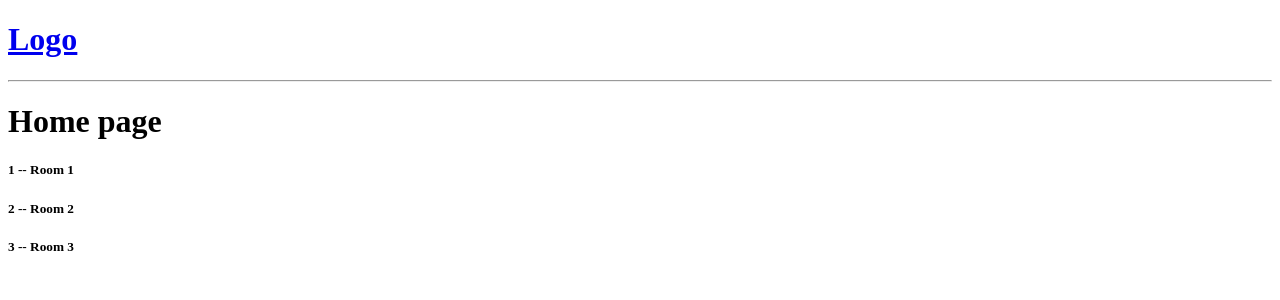
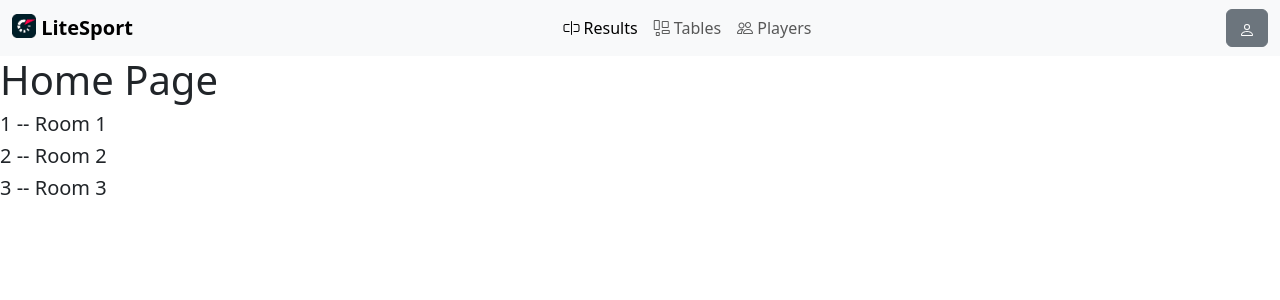
Before and after one commit to Kudl1k/skj, a Django app: page / in a window 1280 px wide. Shown: the top 300 px of the page. Run offline with Django 5.2, Linux system fonts and the light colour scheme; some libraries are stand-ins or nearby versions.

Commit message:
navbar created

```diff
--- a/project/base/templates/base/home.html
+++ b/project/base/templates/base/home.html
@@ -1,8 +1,11 @@
 {% extends 'main.html' %}
 
+{% block title %}
+Home Page
+{% endblock %}
+
 {% block content %}
-<h1>Home page</h1>
-
+<h1>{{title}}</h1>
 
 <div>
     <div>
@@ -14,5 +17,4 @@
     </div>
 </div>
 
-
 {% endblock %}
--- a/project/base/views.py
+++ b/project/base/views.py
@@ -10,4 +10,8 @@ rooms = [
 
 
 def home(request):
-    return render(request, 'base/home.html', {'rooms': rooms})
+    context = {
+        'rooms': rooms,
+        'title': 'Home Page',
+    }
+    return render(request, 'base/home.html', context)
--- a/project/templates/main.html
+++ b/project/templates/main.html
@@ -4,14 +4,16 @@
     <meta charset="UTF-8">
     <meta name="viewport" content="width=device-width, initial-scale=1.0">
     <meta http-equiv="X-UA-Compatible" content="IE=edge">
-    <title>LiteSport</title>
+    <link href="https://cdn.jsdelivr.net/npm/bootstrap@5.3.0-alpha1/dist/css/bootstrap.min.css" rel="stylesheet" integrity="sha384-GLhlTQ8iRABdZLl6O3oVMWSktQOp6b7In1Zl3/Jr59b6EGGoI1aFkw7cmDA6j6gD" crossorigin="anonymous">
+    <link rel="stylesheet" href="https://cdn.jsdelivr.net/npm/bootstrap-icons@1.7.2/font/bootstrap-icons.css">
+    <title>LiteSport - {{title}}</title>
 </head>
 <body>
+    {% load static %}
     {% include 'navbar.html' %}
-
     {% block content %}
 
     {% endblock %}
-
+<script src="https://cdn.jsdelivr.net/npm/bootstrap@5.3.0-alpha1/dist/js/bootstrap.bundle.min.js" integrity="sha384-w76AqPfDkMBDXo30jS1Sgez6pr3x5MlQ1ZAGC+nuZB+EYdgRZgiwxhTBTkF7CXvN" crossorigin="anonymous"></script>
 </body>
 </html>
--- a/project/templates/navbar.html
+++ b/project/templates/navbar.html
@@ -1,4 +1,44 @@
-<a href="/">
-    <h1>Logo</h1>
-</a>
-<hr>
+<nav class="navbar navbar-expand-lg navbar-light bg-light">
+    <div class="container-fluid">
+        <a class="navbar-brand" href="#">
+            <img src="/static/litesport_logo.png" alt="Logo" width="24" height="24" class="d-inline-block align-text-top">
+            <strong>LiteSport</strong>
+        </a>
+        <button class="navbar-toggler" type="button" data-bs-toggle="collapse" data-bs-target="#navbarNavDropdown" aria-controls="navbarNavDropdown" aria-expanded="false" aria-label="Toggle navigation">
+            <span class="navbar-toggler-icon"></span>
+        </button>
+        <div class="collapse navbar-collapse" id="navbarNavDropdown">
+            <div class="collapse navbar-collapse justify-content-center" id="navbarNavDropdown">
+                <ul class="navbar-nav">
+                  <li class="nav-item">
+                    <a class="nav-link active" aria-current="page" href="#">
+                        <i class="bi bi-input-cursor"></i> Results
+                    </a>
+                  </li>
+                  <li class="nav-item">
+                    <a class="nav-link" href="#">
+                        <i class="bi bi-layout-wtf"></i> Tables
+                    </a>
+                  </li>
+                  <li class="nav-item">
+                    <a class="nav-link" href="#">
+                        <i class="bi bi-people"></i> Players
+                    </a>
+                  </li>
+                </ul>
+            </div>
+            <div class="dropdown">
+                <button class="btn btn-secondary" type="button" id="dropdownMenuButton" data-bs-toggle="dropdown" aria-haspopup="true" aria-expanded="false">
+                    <svg xmlns="http://www.w3.org/2000/svg" width="16" height="16" fill="currentColor" class="bi bi-person" viewBox="0 0 16 16">
+                        <path d="M8 8a3 3 0 1 0 0-6 3 3 0 0 0 0 6m2-3a2 2 0 1 1-4 0 2 2 0 0 1 4 0m4 8c0 1-1 1-1 1H3s-1 0-1-1 1-4 6-4 6 3 6 4m-1-.004c-.001-.246-.154-.986-.832-1.664C11.516 10.68 10.289 10 8 10s-3.516.68-4.168 1.332c-.678.678-.83 1.418-.832 1.664z"/>
+                      </svg>
+                </button>
+                <div class="dropdown-menu dropdown-menu-end" aria-labelledby="dropdownMenuButton">
+                  <a class="dropdown-item" href="#">Sign in</a>
+                  <a class="dropdown-item" href="#">Sign up</a>
+                </div>
+              </div>
+        </div>
+
+    </div>
+</nav>
--- a/test05/client/data.txt
+++ b/test05/client/data.txt
@@ -1 +1 @@
-['   *     tt', '   *       ', '   *   oooo', '   *   offf', '*******ffff', '   *   offf', '   *   oooo', '   *       ', '****       ', '   *       ', '   *       ', '           ', '           ', '           ', '           ', '           ', '     p     ', '           ', '           ', '           ', '           ', '           ']
+['     ttttt ', '***   ttt  ', '  ***      ', 'tt  *******', 'tttt      t', 'tt      ttt', 'ttt   ttttt', 'tttttttttt ', ' ttttttt   ', '           ', '        tt ', '           ', '           ', '           ', '           ', '           ', '     p     ', '           ', '           ', '           ', '           ', '           ']
```
Also changed, not shown: project/litesport/settings.py (+6 -2 lines), project/db.sqlite3, project/static/litesport_logo.png (added).
